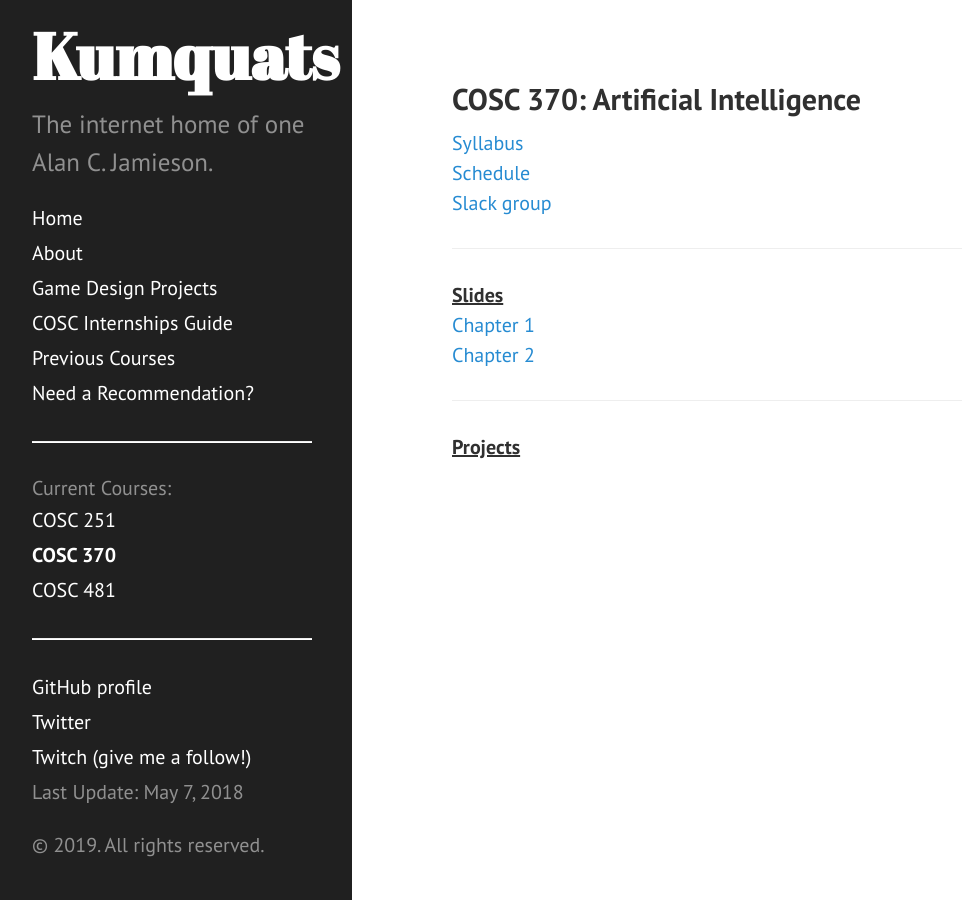
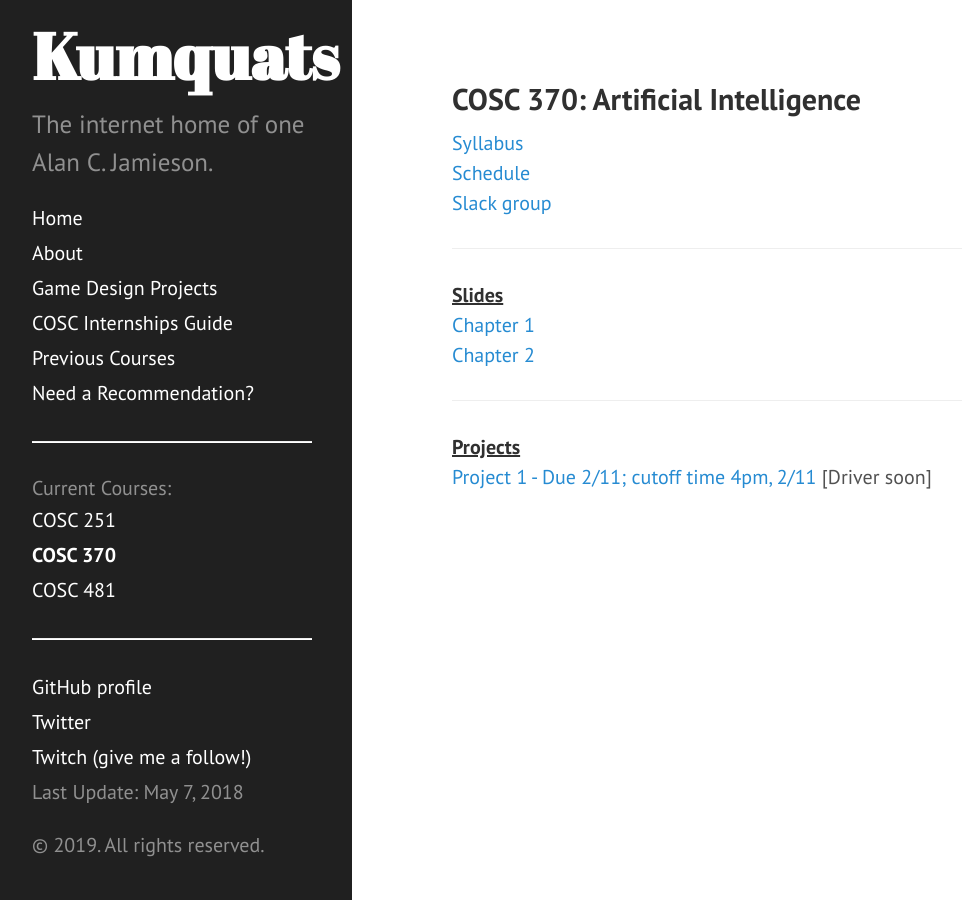
Before and after one commit to ripark/ripark.github.io, a Jekyll site: the page built from s19/cosc370.html, in a window 1280 px wide. Shown: the whole page, without its empty margins (8-970 px from the left). Built offline with Jekyll 4.4.1, drawn with Linux system fonts in a browser that asks for light colours; Markdown is read by kramdown in place of the engine named in the settings.

Commit message:
370 updates

```diff
--- a/s19/cosc370.html
+++ b/s19/cosc370.html
@@ -20,3 +20,5 @@ shorttitle: "COSC 370"
 <hr>
 <strong><u>Projects</strong></u>
 <br>
+<a href="http://ripark.github.io/s19/COSC370Asg1.pdf">Project 1 - Due 2/11; cutoff time 4pm, 2/11</a> [Driver soon]
+<br>
```
Also changed, not shown: 1 other file.
